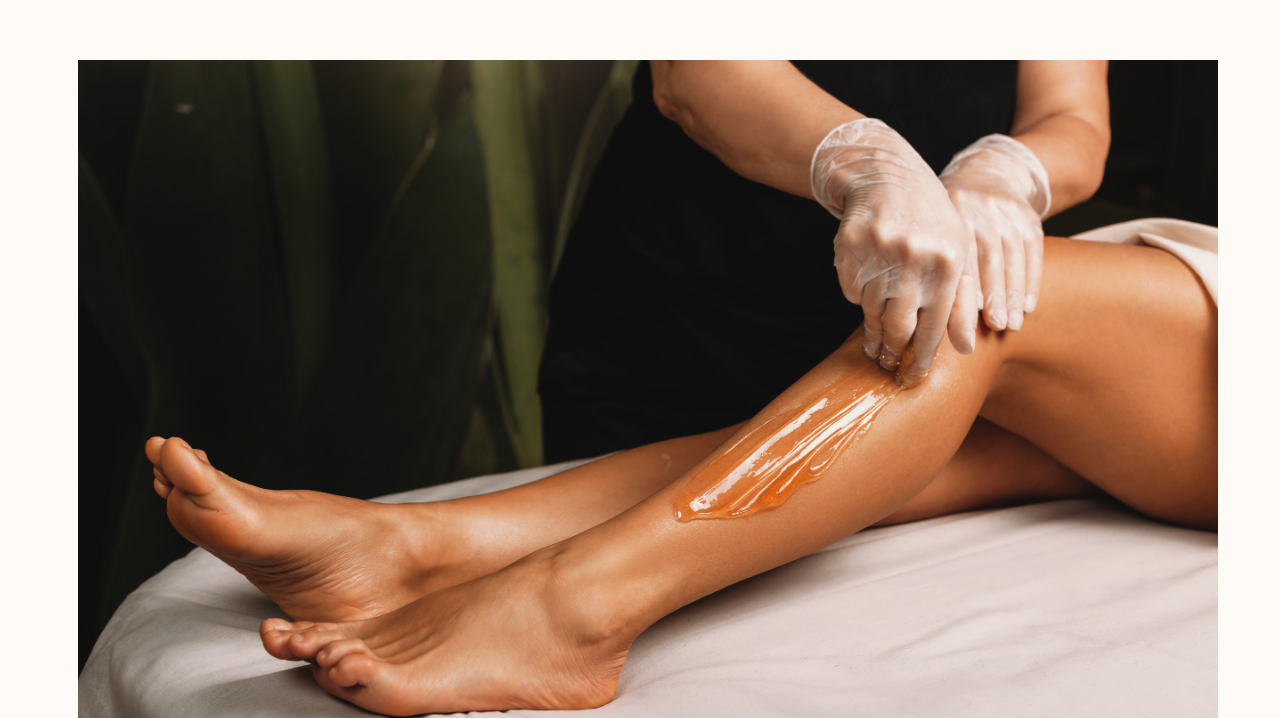
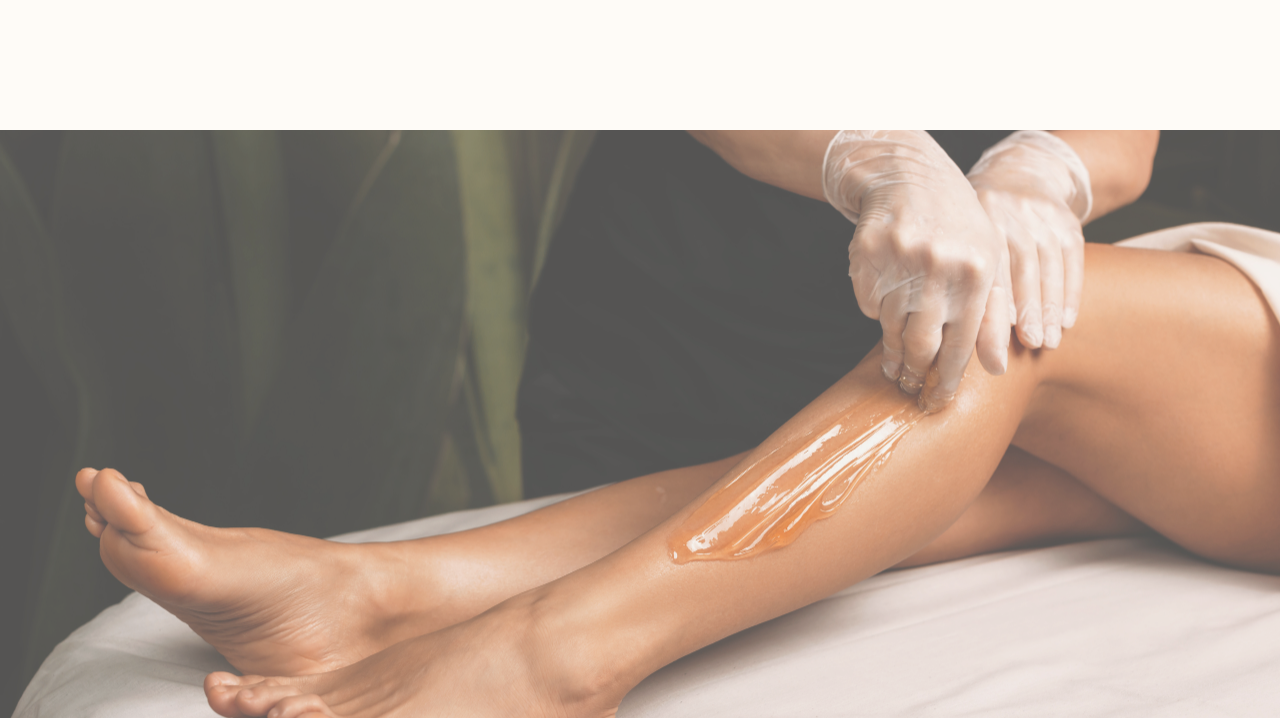
Before and after one commit to ale-sain/institut-project, a Next.js app in the folder test-app/: page / in a window 1280 px wide. Shown: the part 2082-2800 px from the top of the page. Built offline with nearby package versions, Linux system fonts and the light colour scheme.

Commit message:
epilation banniere ok

```diff
--- a/test-app/src/app/epilation.tsx
+++ b/test-app/src/app/epilation.tsx
@@ -38,9 +38,9 @@ export default function Epilations() {
 
   return (
     <>
-      <div id="epilation" className="section">
-        <div className="container w-container">
-        <Image className="img-epil" src={ShavedLegs} alt="Shaved legs" />
+      <div className="section epil">
+        <div className="ban-epil"></div>
+        <div id="epilation" className="container w-container">
         <div className="decorative">Prenez soin de vous</div>
             <h2>Epilations</h2>
             <p className="paragraph grey">
--- a/test-app/src/styles/globals.css
+++ b/test-app/src/styles/globals.css
@@ -1,5 +1,6 @@
 * {
     box-sizing: border-box;
+    margin:0;
 }
 
 body {
--- a/test-app/src/styles/list-epil.css
+++ b/test-app/src/styles/list-epil.css
@@ -1,7 +1,10 @@
+.section.epil {
+    margin-top:8rem;
+}
+
 .specialist-wrapper.epil {
     margin-top: 20px;
 }
-
 
 .specialist-item.epil {
     width: 100%;
@@ -27,25 +30,22 @@
       }
 }
 
-.img-wrapper-epil {
-    width: 190%;
-    height: 100%;
-    position: absolute;
-    top: 0%;
-    bottom: 0%;
-    left: auto;
-    right: -20%;
+.ban-epil {
+    width:auto;
+    height:600px;
+    background-image: url('../img/shavedlegs.jpg');
+    background-size:cover;
+    background-position: center;
+    background-attachment: fixed;
+    background-repeat: no-repeat;
+    opacity:0.7;
 }
 
-.img-epil {
-    width: 100%;
-    height: 100%;
-    object-fit: cover;
+@media screen and (max-width: 1024px) {
+    .ban-epil {
+        background-image: url('../img/epil.webp');
+        height: 500px;
+        background-size:contain;
+        opacity:0.85;
+    }
 }
-
-/* img {
-    max-width: 100%;
-    vertical-align: middle;
-    display: inline-block;
-    border:0;
-} */
```
Also changed, not shown: test-app/src/app/navBar.tsx (+0 -10 lines).
